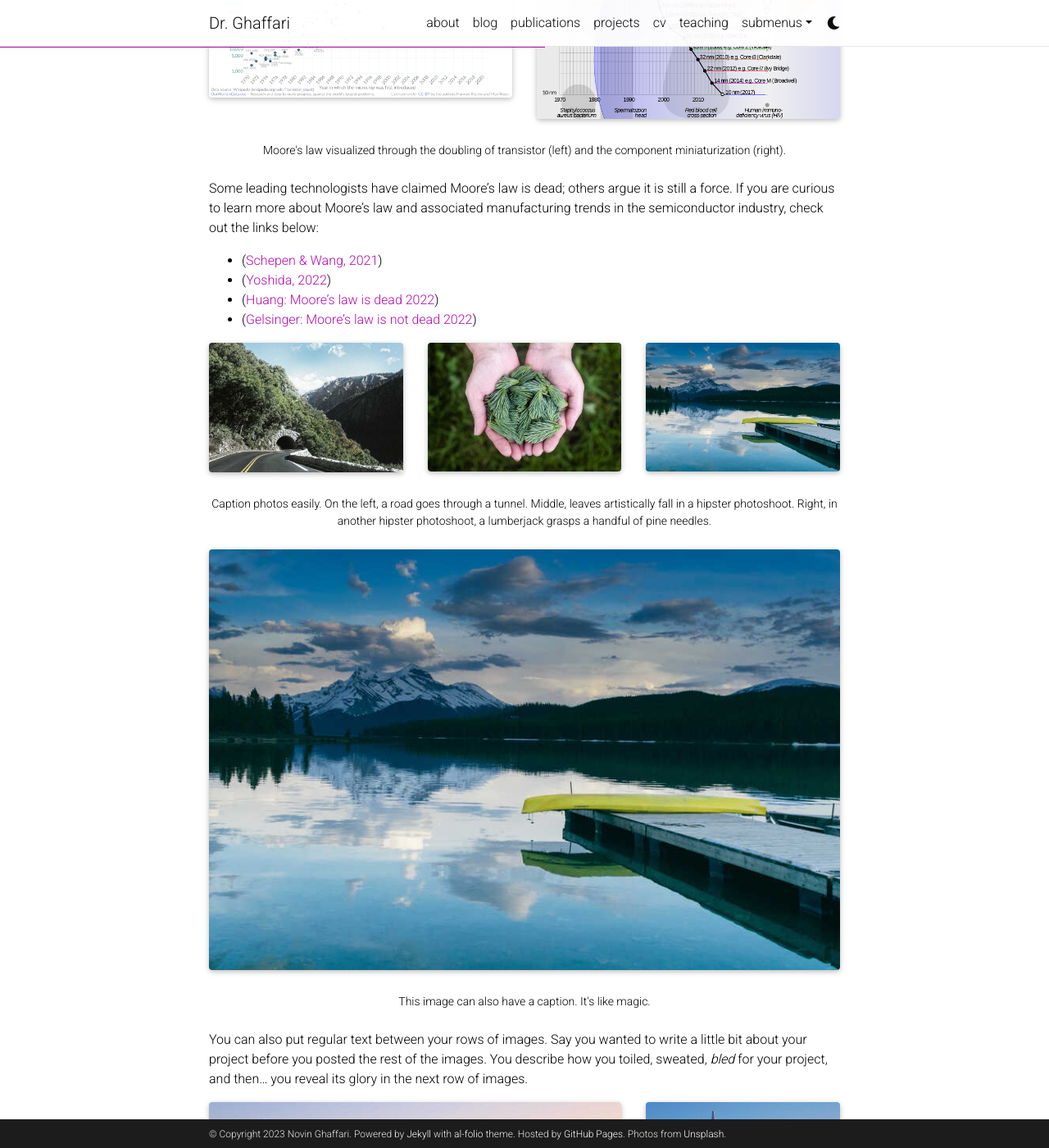
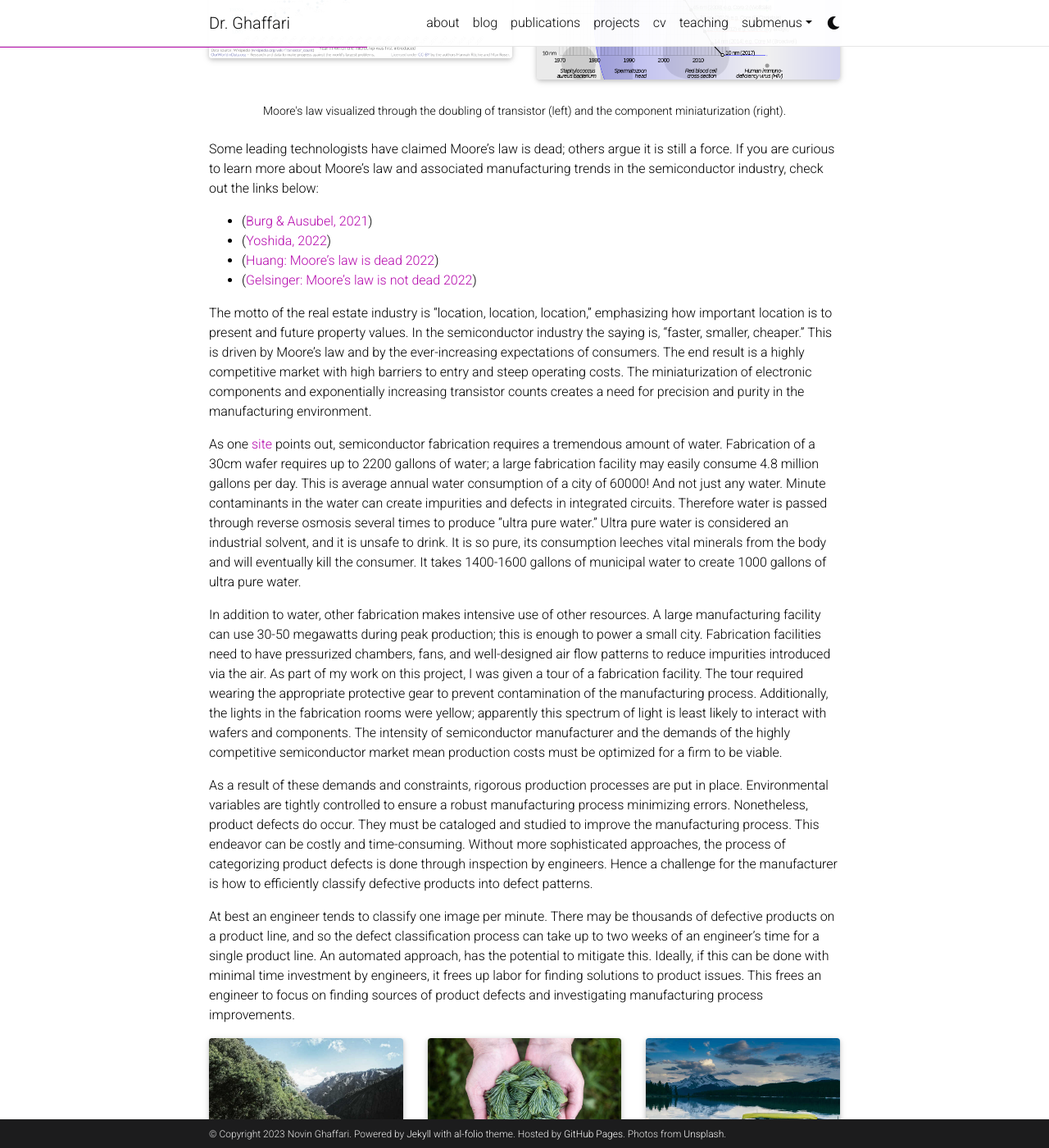
Before and after one commit to nghaffari/nghaffari.github.io, a Jekyll site: the page built from _projects/3_project.md, in a window 1280 px wide and 1400 px high, scrolled down 793 px. Shown: the whole window at 82% size. Built offline with Jekyll 4.4.1, drawn with Linux system fonts in a browser that asks for light colours; full-size pictures stand in for the smaller copies a plugin makes; comment, search, counter and statistics services are not loaded; a style sheet for code colours, icons or effects is not loaded; some of the changed text lies outside the part shown.

Commit message:
Update 3_project.md

```diff
--- a/_projects/3_project.md
+++ b/_projects/3_project.md
@@ -9,9 +9,9 @@ category: work
 
 This overview covers a research project I completed for a major semiconductor manufacturer. The company has since merged with another major manufacturer. At the time, the firm had multibillion dollar semiconductor sales and specialized in integrated circuits. Integrated circuits are silicon wafers with embedded transistors and other electronic components. This is in contrast to discrete circuits where separate electronic components are connected together. While discrete circuits allow for more customization, integrated circuits enjoy several advantages: mass-production, cost-efficacy, lower power consumption.
 
-# Business Context
+# Business Context and Moore's Law
 
-The motto of the real estate industry is "location, location, location," emphasizing how important location is to present and future property values. In the semiconductor industry the saying is, "faster, smaller, cheaper." Gordon Moore was an engineer and entrepeneur who founded his own semiconductor company.  In 1975 he observed that the transistor count on integrated circuits was doubling roughly every two years. He projected this trend to continue for the next decade, and indeed it has persisted until very recently; so this phenomenon has been named Moore's law. This process of doubling the transistor count on integrated circuits has largely been driven by miniaturization of components. As of recently this process is approaching its limits, and there has been increasing emphasis on 3D stacking of transistors to continue processing power gains.
+Gordon Moore was an engineer and entrepeneur who founded his own semiconductor company.  In 1975 he observed that the transistor count on integrated circuits was doubling roughly every two years. He projected this trend to continue for the next decade, and indeed it has persisted until very recently; so this phenomenon has been named *Moore's law*. This process of doubling the transistor count on integrated circuits has largely been driven by miniaturization of components. As of recently, this process is approaching its limits, and there has been increasing emphasis on 3D stacking of transistors to continue processing power gains.
 
 <div class="row">
     <div class="col-sm mt-3 mt-md-0">
@@ -27,10 +27,20 @@ The motto of the real estate industry is "location, location, location," emphasi
 
 Some leading technologists have claimed Moore's law is dead; others argue it is still a force. If you are curious to learn more about Moore's law and associated manufacturing trends in the semiconductor industry, check out the links below:
 
-* (<a href="https://doi.org/10.1371/journal.pone.0256245">Schepen & Wang, 2021</a>)
+* (<a href="https://doi.org/10.1371/journal.pone.0256245">Burg & Ausubel, 2021</a>)
 * (<a href="https://blog.nisshinbo-microdevices.co.jp/en/process">Yoshida, 2022</a>)
 * (<a href="https://www.marketwatch.com/story/moores-laws-dead-nvidia-ceo-jensen-says-in-justifying-gaming-card-price-hike-11663798618">Huang: Moore's law is dead 2022</a>)
 * (<a href="https://arstechnica.com/gadgets/2022/09/the-intel-arc-a770-gpu-launches-october-12-for-329/">Gelsinger: Moore's law is not dead 2022</a>)
+
+The motto of the real estate industry is "location, location, location," emphasizing how important location is to present and future property values. In the semiconductor industry the saying is, "faster, smaller, cheaper." This is driven by Moore's law and by the ever-increasing expectations of consumers. The end result is a highly competitive market with high barriers to entry and steep operating costs. The miniaturization of electronic components and exponentially increasing transistor counts creates a need for precision and purity in the manufacturing environment.
+
+As one <a href="https://www.chinawaterrisk.org/resources/analysis-reviews/8-things-you-should-know-about-water-and-semiconductors/">site</a> points out, semiconductor fabrication requires a tremendous amount of water. Fabrication of a 30cm wafer requires up to 2200 gallons of water; a large fabrication facility may easily consume 4.8 million gallons per day. This is average annual water consumption of a city of 60000! And not just any water. Minute contaminants in the water can create impurities and defects in integrated circuits. Therefore water is passed through reverse osmosis several times to produce "ultra pure water." Ultra pure water is considered an industrial solvent, and it is unsafe to drink. It is so pure, its consumption leeches vital minerals from the body and will eventually kill the consumer. It takes 1400-1600 gallons of municipal water to create 1000 gallons of ultra pure water.
+
+In addition to water, other fabrication makes intensive use of other resources. A large manufacturing facility can use 30-50 megawatts during peak production; this is enough to power a small city. Fabrication facilities need to have pressurized chambers, fans, and well-designed air flow patterns to reduce impurities introduced via the air. As part of my work on this project, I was given a tour of a fabrication facility. The tour required wearing the appropriate protective gear to prevent contamination of the manufacturing process. Additionally, the lights in the fabrication rooms were yellow; apparently this spectrum of light is least likely to interact with wafers and components. The intensity of semiconductor manufacturer and the demands of the highly competitive semiconductor market mean production costs must be optimized for a firm to be viable.
+
+As a result of these demands and constraints, rigorous production processes are put in place. Environmental variables are tightly controlled to ensure a robust manufacturing process minimizing errors. Nonetheless, product defects do occur. They must be cataloged and studied to improve the manufacturing process. This endeavor can be costly and time-consuming. Without more sophisticated approaches, the process of categorizing product defects is done through inspection by engineers. Hence a challenge for the manufacturer is how to efficiently classify defective products into defect patterns.
+
+At best an engineer tends to classify one image per minute. There may be thousands of defective products on a product line, and so the defect classification process can take up to two weeks of an engineer’s time for a single product line. An automated approach, has the potential to mitigate this. Ideally, if this can be done with minimal time investment by engineers, it frees up labor for finding solutions to product issues. This frees an engineer to focus on finding sources of product defects and investigating manufacturing process improvements.
 
 <div class="row">
     <div class="col-sm mt-3 mt-md-0">
@@ -48,11 +58,11 @@ Some leading technologists have claimed Moore's law is dead; others argue it is
 </div>
 <div class="row">
     <div class="col-sm mt-3 mt-md-0">
-        {% include figure.html path="assets/img/5.jpg" title="example image" class="img-fluid rounded z-depth-1" %}
+        {% include figure.html path="assets/img/defectiveWafers.png" title="simulated wafer defect patterns" class="img-fluid rounded z-depth-1" %}
     </div>
 </div>
 <div class="caption">
-    This image can also have a caption. It's like magic.
+    A sample of defective wafers. Note data was simulated to protect the details of the original data set.
 </div>
 
 You can also put regular text between your rows of images.
```
